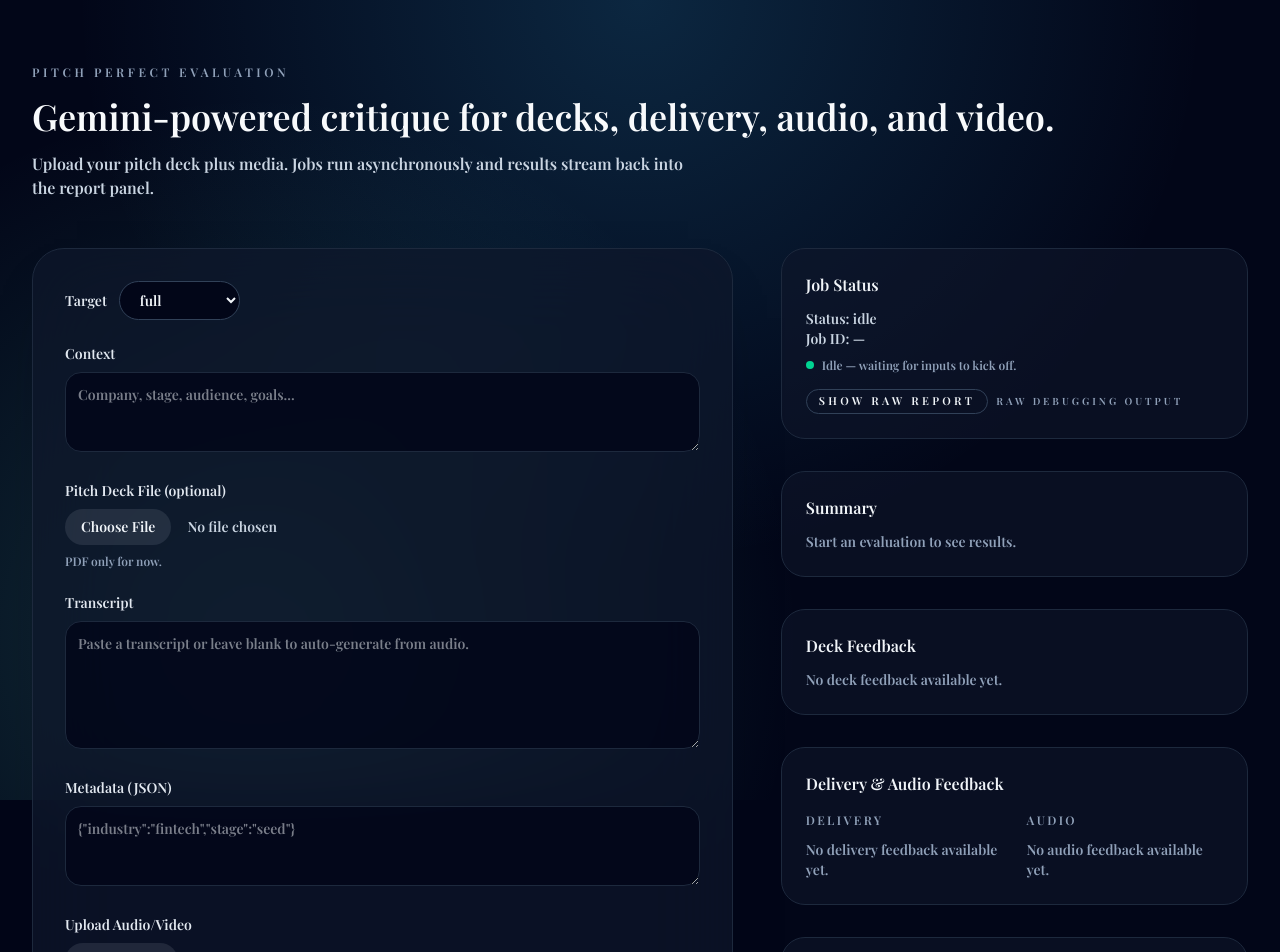
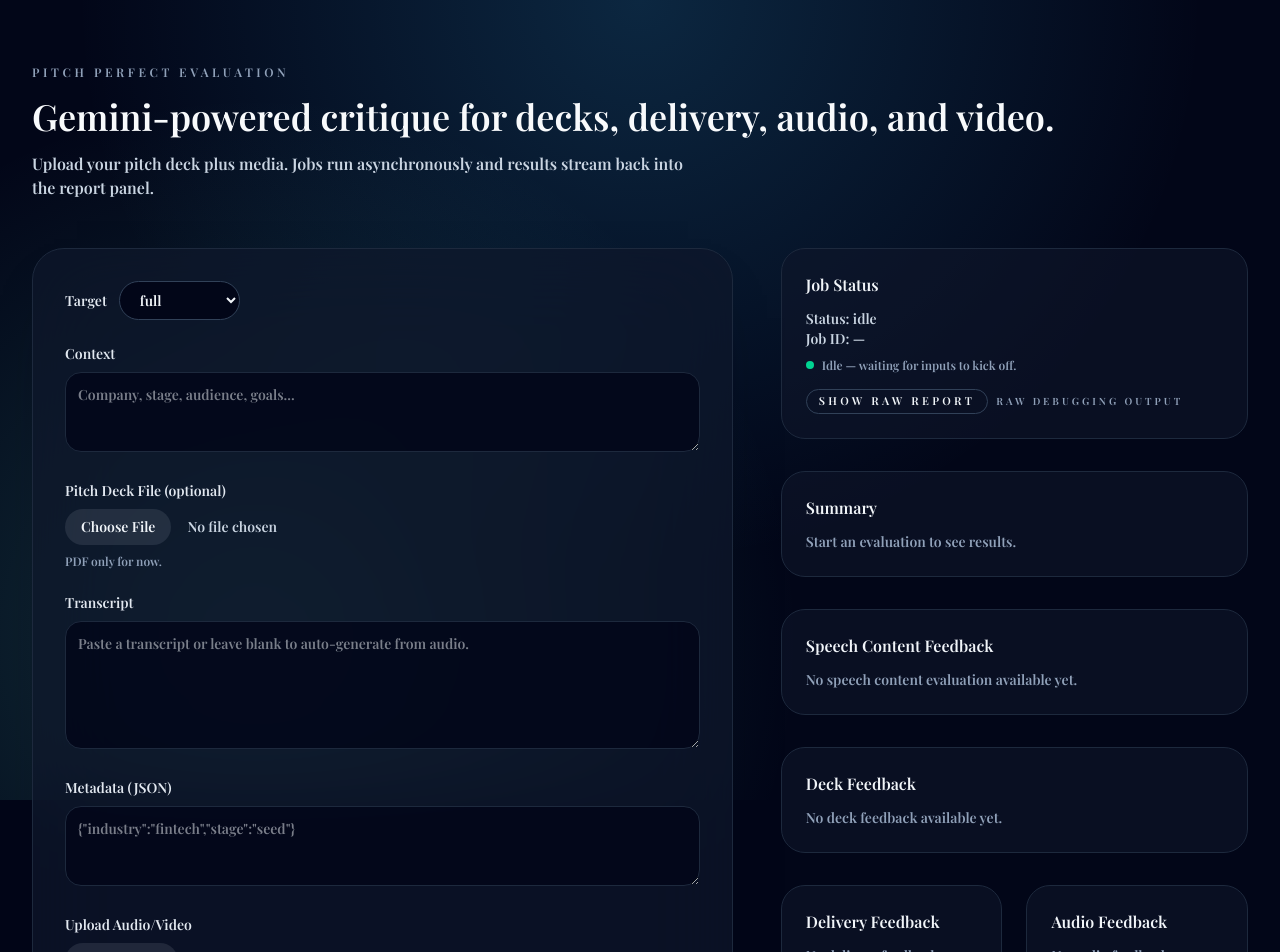
Before and after one commit to fuzzylogique/pitch-perfect, a Next.js app in the folder code/: page / in a window 1280 px wide. Shown: the top 952 px of the page. Built offline with nearby package versions, Linux system fonts and the light colour scheme.

Commit message:
Refine summary and feedback layout

```diff
--- a/code/src/app/page.tsx
+++ b/code/src/app/page.tsx
@@ -794,11 +794,14 @@
                 Summary
               </h2>
               {report ? (
-                <div className="mt-4 flex flex-col gap-4 text-sm text-slate-200">
-                  <div className="text-2xl font-semibold text-slate-50">
+                <div className="mt-4 flex flex-col gap-6 text-sm text-slate-200">
+                  <div className="flex flex-col gap-2">
+                    <div className="text-3xl font-semibold text-slate-50">
                       {report.summary.overallScore} / 100
                     </div>
                     <p className="text-slate-300">{report.summary.headline}</p>
+                  </div>
+                  <div className="grid gap-6 md:grid-cols-2">
                     <div>
                       <p className="text-xs uppercase tracking-[0.2em] text-slate-400">
                         Highlights
@@ -821,6 +824,24 @@
                         ))}
                       </ul>
                     </div>
+                  </div>
+                  {report.recommendations && report.recommendations.length > 0 && (
+                    <div>
+                      <p className="text-xs uppercase tracking-[0.3em] text-slate-400">
+                        Key recommendations
+                      </p>
+                      <ul className="mt-2 flex flex-col gap-3 text-xs text-slate-200">
+                        {report.recommendations.slice(0, 3).map((rec, idx) => (
+                          <li key={`rec-${idx}`} className="rounded-2xl border border-slate-800 bg-slate-950/60 p-3">
+                            <p className="font-semibold text-slate-100">
+                              {rec.title} <span className="text-[10px] uppercase text-slate-400">({rec.priority})</span>
+                            </p>
+                            <p className="mt-1 text-[11px] text-slate-400">{rec.rationale}</p>
+                          </li>
+                        ))}
+                      </ul>
+                    </div>
+                  )}
                   {report.warnings && report.warnings.length > 0 && (
                     <div className="rounded-2xl border border-amber-500/30 bg-amber-500/10 px-4 py-3 text-xs text-amber-100">
                       {report.warnings.join(" ")}
@@ -836,28 +857,30 @@
 
             <div className="rounded-3xl border border-slate-800 bg-slate-900/60 p-6">
               <h2 className="text-base font-semibold text-slate-100">
+                Speech Content Feedback
+              </h2>
+              {renderSpeechContentFeedback(report?.speechContent)}
+            </div>
+
+            <div className="rounded-3xl border border-slate-800 bg-slate-900/60 p-6">
+              <h2 className="text-base font-semibold text-slate-100">
                 Deck Feedback
               </h2>
               {renderDeckFeedback(report?.pitchDeck)}
             </div>
 
+            <div className="grid gap-6 lg:grid-cols-2">
               <div className="rounded-3xl border border-slate-800 bg-slate-900/60 p-6">
                 <h2 className="text-base font-semibold text-slate-100">
-                Delivery &amp; Audio Feedback
+                  Delivery Feedback
                 </h2>
-              <div className="mt-4 grid gap-6 lg:grid-cols-2">
-                <div>
-                  <h3 className="text-xs uppercase tracking-[0.2em] text-slate-400">
-                    Delivery
-                  </h3>
                 {renderDeliveryFeedback(report?.delivery)}
               </div>
-                <div>
-                  <h3 className="text-xs uppercase tracking-[0.2em] text-slate-400">
-                    Audio
-                  </h3>
+              <div className="rounded-3xl border border-slate-800 bg-slate-900/60 p-6">
+                <h2 className="text-base font-semibold text-slate-100">
+                  Audio Feedback
+                </h2>
                 {renderAudioFeedback(report?.audio)}
-                </div>
               </div>
             </div>
 
```
Lines whose indentation alone changed are shown as unchanged.
